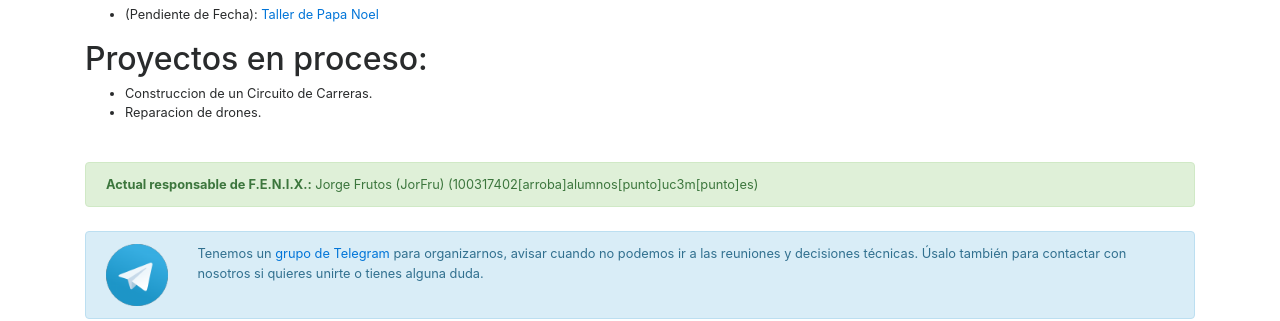
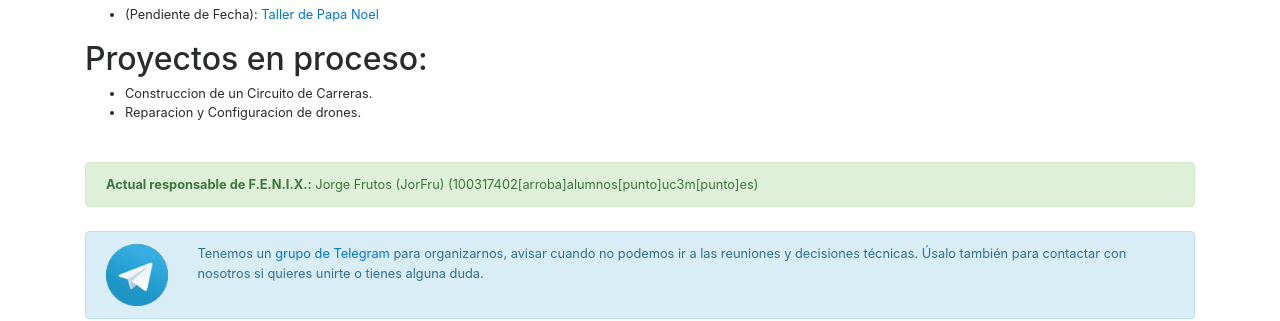
Before and after one commit to asrob-uc3m/asrob-uc3m.github.io, a Jekyll site: the page built from _workgroups/2018-10-02-fenix.markdown, in a window 1280 px wide and 900 px high, scrolled down 902 px. Shown: the part 426-747 px from the top of the window. Built offline with Jekyll 4.4.1, drawn with Linux system fonts in a browser that asks for light colours.

Commit message:
Update 2018-10-02-fenix.markdown

```diff
--- a/_workgroups/2018-10-02-fenix.markdown
+++ b/_workgroups/2018-10-02-fenix.markdown
@@ -30,4 +30,4 @@ Nuestra filosofía, y esto es comun en todo ASROB, es que cada uno aporte con lo
 ## Proyectos en proceso:
 
 * Construccion de un Circuito de Carreras.
-* Reparacion de drones.
+* Reparacion y Configuracion de drones.
```
